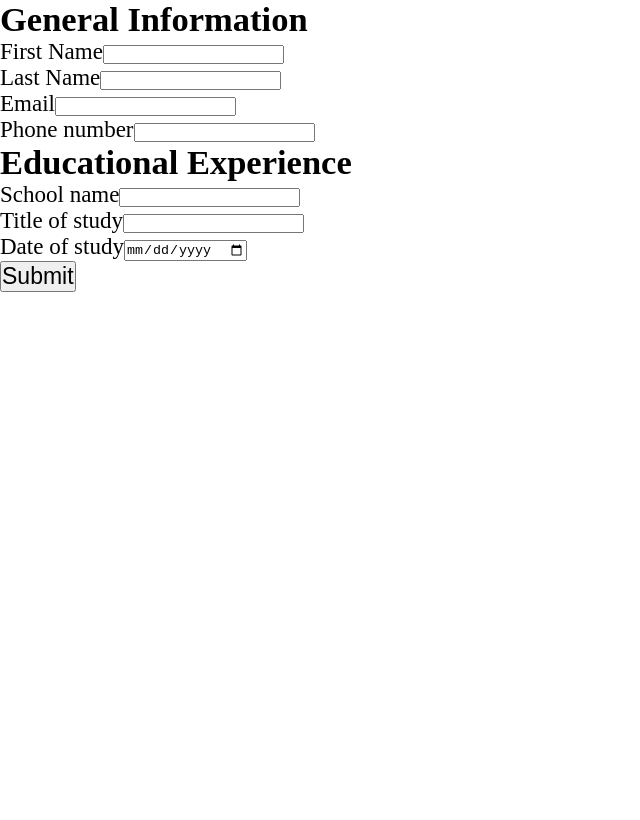
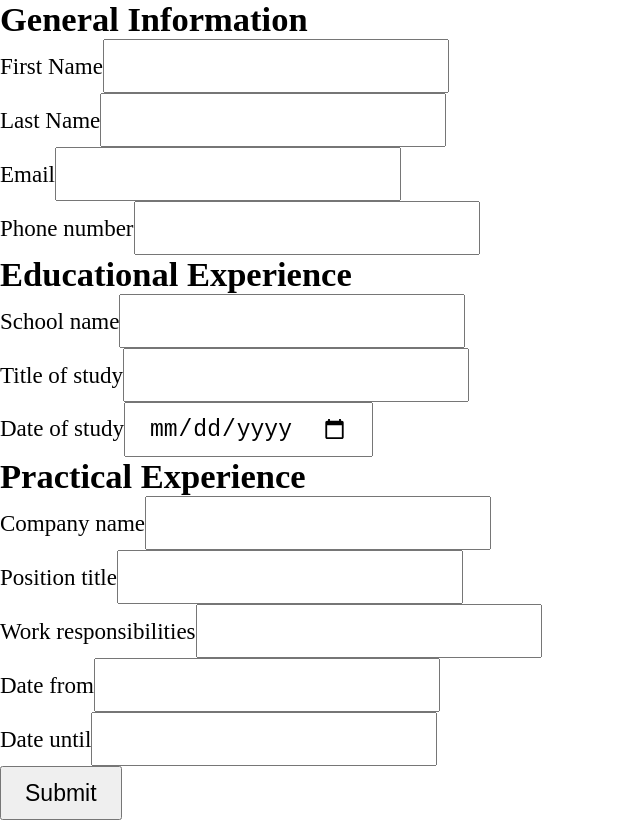
Before and after one commit to qirele/cv-form-react, a React (Vite) app: page / in a window 1280 px wide. Shown: the whole page, without its empty margins (0-640 px from the left). Built offline with nearby package versions, Linux system fonts and the light colour scheme.

Commit message:
add remaining state

```diff
--- a/src/App.jsx
+++ b/src/App.jsx
@@ -1,7 +1,7 @@
 import { useState } from 'react';
-import Section from './components/Section.jsx';
 import Form from './components/Form.jsx';
-import './App.css'
+import Display from './components/Display.jsx';
+import './styles/App.css';
 
 function App() {
   const [status, setStatus] = useState("editing"); // editing, looking(looking at data after submit)
@@ -13,6 +13,11 @@ function App() {
     school: "",
     studyTitle: "",
     studyDate: "",
+    workCompanyName: "",
+    workPositionTitle: "",
+    workResponsibilities: "",
+    workDateFrom: "",
+    workDateUntil: "",
   });
 
   function handleFormSubmit(e) {
@@ -38,10 +43,7 @@ function App() {
       }
 
       {status === "looking" &&
-        <>
-          <h1>Data submitted</h1>
-          <button className="btn" onClick={handleEditClick}>Edit</button>
-        </>
+        <Display formData={formData} handleEditClick={handleEditClick} />
       }
     </>
   )
--- /dev/null
+++ b/src/components/Display.jsx
@@ -0,0 +1,30 @@
+import Section from './Section';
+
+export default function Display({ formData, handleEditClick }) {
+  return (
+    <Section title="Submitted Data">
+      <div>
+        <p>Name: {formData.firstName + " " + formData.lastName}</p>
+      </div>
+      <div>
+        <p>Email: {formData.email}</p>
+      </div>
+      <div>
+        <p>Phone: {formData.phone}</p>
+      </div>
+      <div>
+        <p>School: {formData.school}</p>
+      </div>
+      <div>
+        <p>Title of study: {formData.studyTitle}</p>
+      </div>
+      <div>
+        <p>Date of study: {formData.studyDate}</p>
+      </div>
+      {Object.keys(formData).map(el => {
+        return <p key={el}>{el}: {formData[el]}</p>
+      })}
+      <button className="btn" onClick={handleEditClick}>Edit</button>
+    </Section>
+  );
+}
--- a/src/components/Form.jsx
+++ b/src/components/Form.jsx
@@ -50,6 +50,45 @@ export default function Form({ onSubmit, onInputChange, formData }) {
             onChange={onInputChange} />
         </div>
       </Section>
+      <Section title="Practical Experience">
+        <div>
+          <label htmlFor="workCompanyName">Company name</label>
+          <input type="text" id="workCompanyName"
+            value={formData.workCompanyName}
+            onChange={onInputChange}
+          />
+        </div>
+        <div>
+          <label htmlFor="workPositionTitle">Position title</label>
+          <input type="text" id="workPositionTitle"
+            value={formData.workPositionTitle}
+            onChange={onInputChange}
+          />
+        </div>
+        <div>
+          <label htmlFor="workResponsibilities">Work responsibilities</label>
+
+          {/* todo: add a button to add responsibilities to array*/}
+          <input type="text" id="workResponsibilities"
+            value={formData.workResponsibilities}
+            onChange={onInputChange}
+          />
+        </div>
+        <div>
+          <label htmlFor="workDateFrom">Date from</label>
+          <input type="text" id="workDateFrom"
+            value={formData.workDateFrom}
+            onChange={onInputChange}
+          />
+        </div>
+        <div>
+          <label htmlFor="workDateUntil">Date until</label>
+          <input type="text" id="workDateUntil"
+            value={formData.workDateUntil}
+            onChange={onInputChange}
+          />
+        </div>
+      </Section>
       <button className="btn" type="submit">Submit</button>
     </form>
   )
--- a/src/App.css
+++ b/src/styles/App.css
@@ -8,6 +8,8 @@ html {
   font-size: 23px;
 }
 
-button {
+button,
+input {
   font-size: inherit;
+  padding: 0.5rem 1rem;
 }
```
